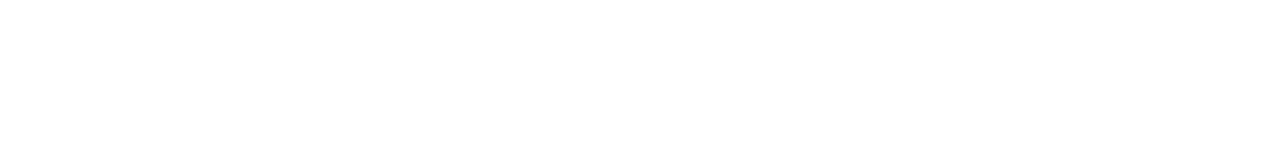
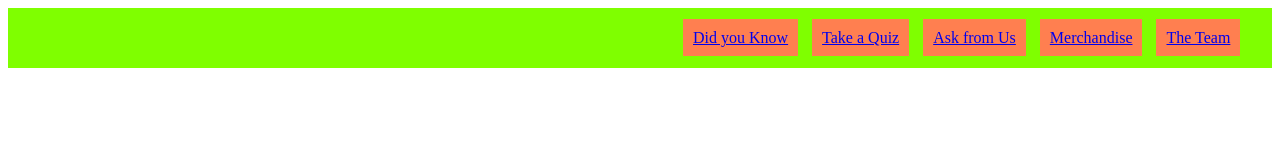
Before and after one commit to DimuthuSqrl/WebDev-CW-Y1-SEM2, a plain HTML site: page home.html in a window 1280 px wide. Drawn offline with Linux system fonts and the light colour scheme.

Commit message:
css file and nav bar creation

```diff
--- a/home.html
+++ b/home.html
@@ -2,11 +2,21 @@
 <html lang="en">
     <head>
         <title>Main Page</title>
+        <link rel="stylesheet" href="styles.css">
     </head>
     <body>
         <!-- nav bar -->
-        <div id="nav-bar">
+        <div class="nav-bar">
+            <ul>
+                <li id="space-nav-bar"></li>
+                <li><a href="https://www.google.com/"> Did you Know</a></li>
+                <li><a href="https://www.google.com/">Take a Quiz</a></li>
+                <li><a href="https://www.google.com/">Ask from Us</a></li>
+                <li><a href="https://www.google.com/">Merchandise</a></li>
+                <li><a href="https://www.google.com/">The Team</a></li>
+            </ul>
         </div>
+
         <!-- content -->
         <div id="content">
 
--- /dev/null
+++ b/styles.css
@@ -0,0 +1,14 @@
+.nav-bar{
+    background-color: chartreuse;
+    padding: 5px;
+}
+.nav-bar li{
+    display: inline;
+    margin: 5px;
+    padding: 10px;
+    background-color:coral;
+}
+#space-nav-bar{
+    margin-left: 600px;
+    background-color: chartreuse;
+}
```
Also changed, not shown: 1 other file.
